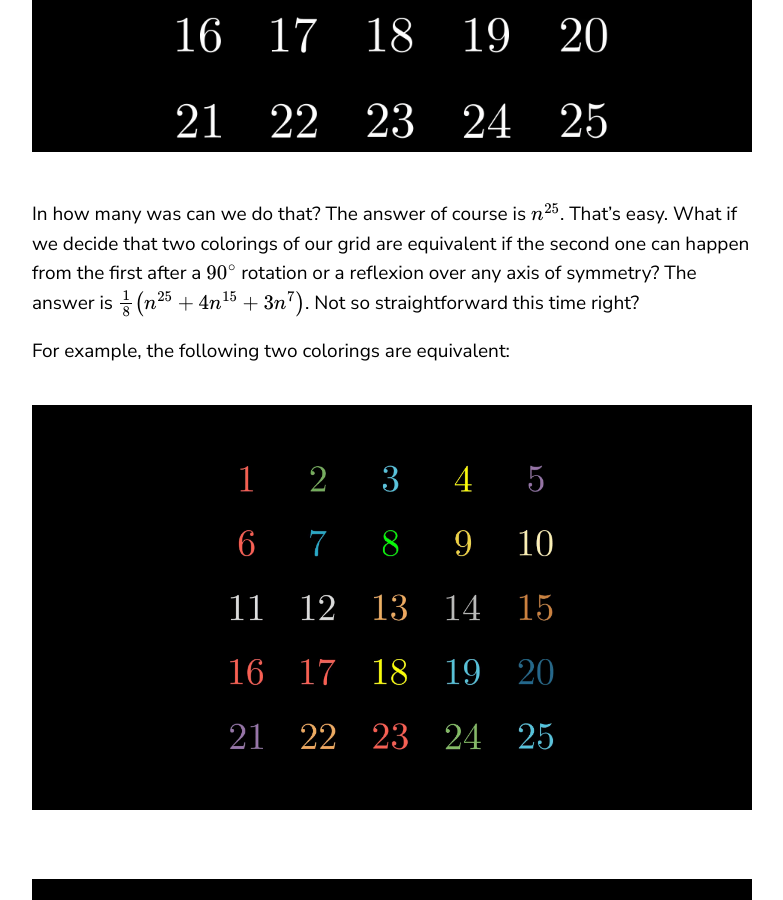
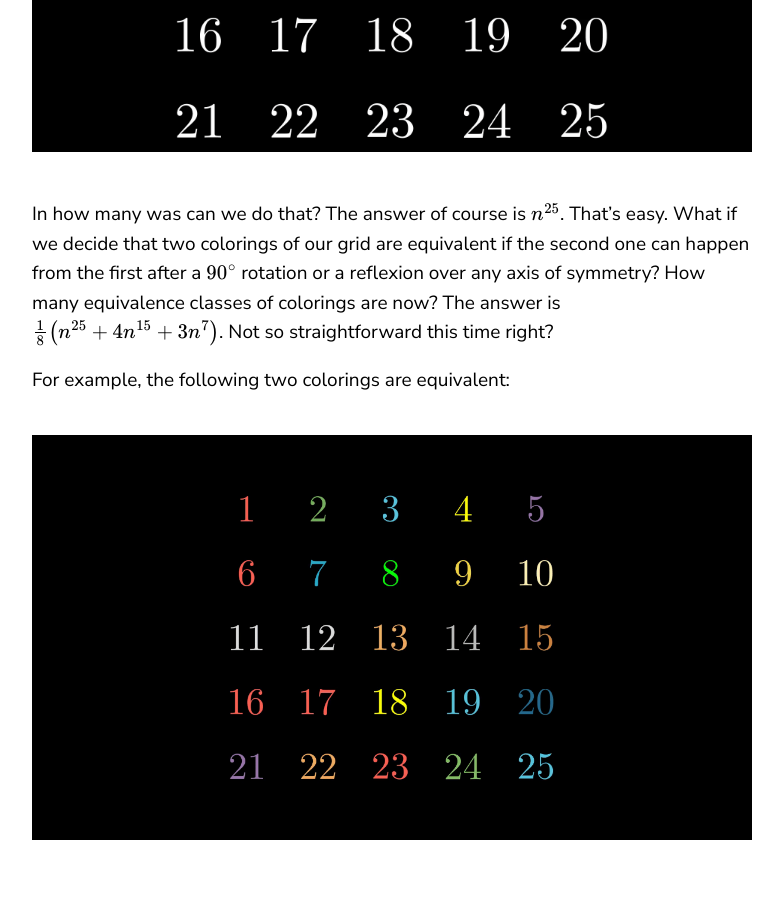
Before and after one commit to noulasd/noulasd.github.io, a Jekyll site: the page built from _posts/2021-08-03-Undestanding-Group-Actions.markdown, in a window 1280 px wide and 900 px high, scrolled down 6013 px. Shown: the whole window, without its empty margins (228-1011 px from the left). Built offline with Jekyll 4.4.1, drawn with Linux system fonts in a browser that asks for light colours; formulas are drawn with MathJax 3.

Commit message:
updated post

```diff
--- a/_posts/2021-08-03-Undestanding-Group-Actions.markdown
+++ b/_posts/2021-08-03-Undestanding-Group-Actions.markdown
@@ -152,7 +152,7 @@ Let's solve a neat combinatorics problem now. Suppose we have a $$5 \times 5$$ g
 ![texture theme preview](images/color1.gif)
 
 
-In how many was can we do that? The answer of course is $$n^{25}$$. That's easy. What if we decide that two colorings of our grid are equivalent if the second one can happen from the first after a $$90^{\circ}$$ rotation or a reflexion over any axis of symmetry? The answer is $$ \frac{1}{8}\left(n^{25} + 4n^{15} + 3n^{7}\right)$$. Not so straightforward this time right?
+In how many was can we do that? The answer of course is $$n^{25}$$. That's easy. What if we decide that two colorings of our grid are equivalent if the second one can happen from the first after a $$90^{\circ}$$ rotation or a reflexion over any axis of symmetry? How many equivalence classes of colorings are now? The answer is $$ \frac{1}{8}\left(n^{25} + 4n^{15} + 3n^{7}\right)$$. Not so straightforward this time right?
 
 For example, the following two colorings are equivalent:
 
```
